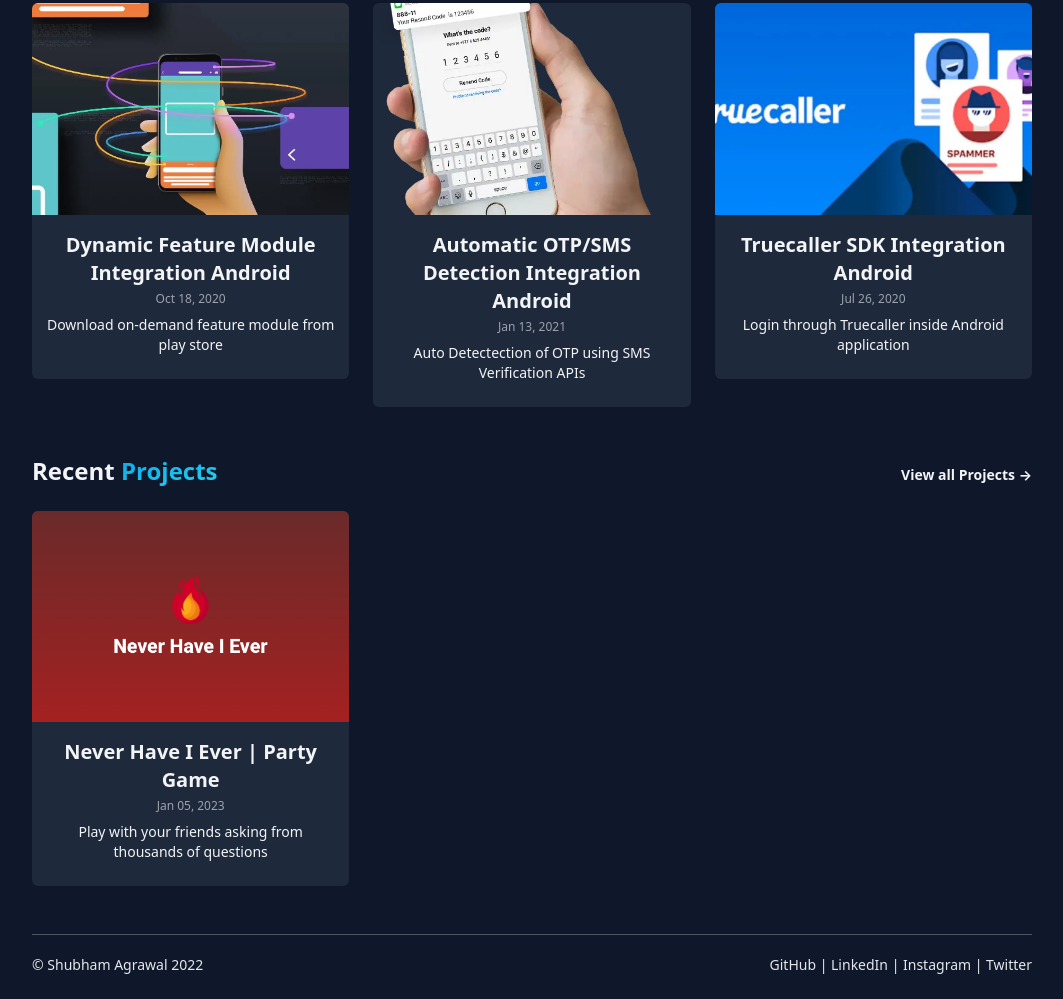
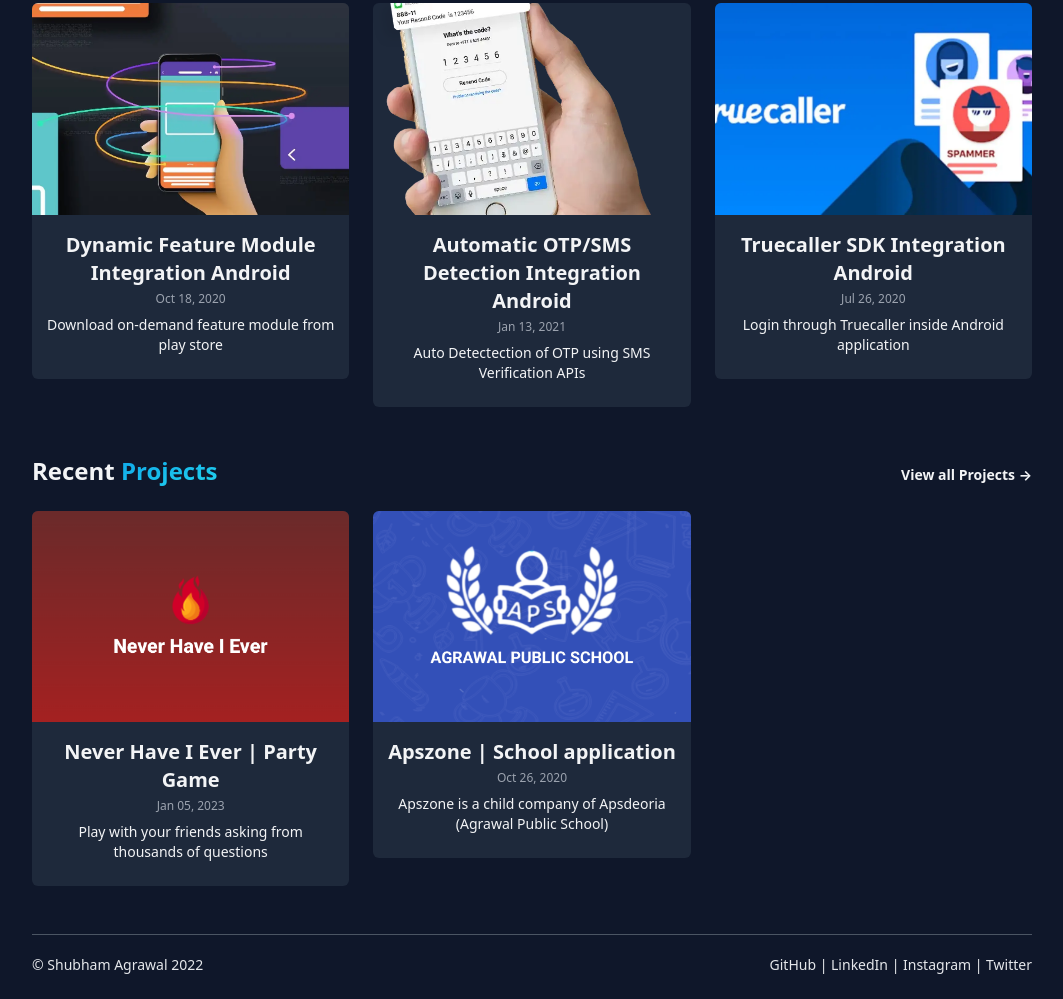
Before and after one commit to shubh261096/portfolio, a plain HTML site: page index.html in a window 1280 px wide. Shown: the part 521-1520 px from the top of the page, without its empty margins (108-1171 px from the left). Drawn offline with Linux system fonts and the light colour scheme.

Commit message:
Added Apzone application project

```diff
--- a/index.html
+++ b/index.html
@@ -163,11 +163,22 @@
       <a class="hover:translate-y-1" href="https://play.google.com/store/apps/details?id=com.iffelse.neverhaveiever">
         <div class="overflow-hidden rounded-md bg-slate-800">
           <div class="aspect-w-3 aspect-h-2"><img class="h-full w-full object-cover object-center" src="5.png"
-              alt="Dynamic Feature Module Integration Android" loading="lazy" /></div>
+              alt="Never Have I Ever" loading="lazy" /></div>
           <div class="px-3 pt-4 pb-6 text-center">
             <h2 class="text-xl font-semibold">Never Have I Ever | Party Game</h2>
             <div class="mt-1 text-xs text-gray-400">Jan 05, 2023</div>
             <div class="mt-2 text-sm">Play with your friends asking from thousands of questions</div>
+          </div>
+        </div>
+      </a>
+      <a class="hover:translate-y-1" href="https://play.google.com/store/apps/details?id=com.aps.apszone">
+        <div class="overflow-hidden rounded-md bg-slate-800">
+          <div class="aspect-w-3 aspect-h-2"><img class="h-full w-full object-cover object-center" src="6.png"
+              alt="Apszone school application" loading="lazy" /></div>
+          <div class="px-3 pt-4 pb-6 text-center">
+            <h2 class="text-xl font-semibold">Apszone | School application</h2>
+            <div class="mt-1 text-xs text-gray-400">Oct 26, 2020</div>
+            <div class="mt-2 text-sm">Apszone is a child company of Apsdeoria (Agrawal Public School)</div>
           </div>
         </div>
       </a>
```
Also changed, not shown: 6.png (added).
